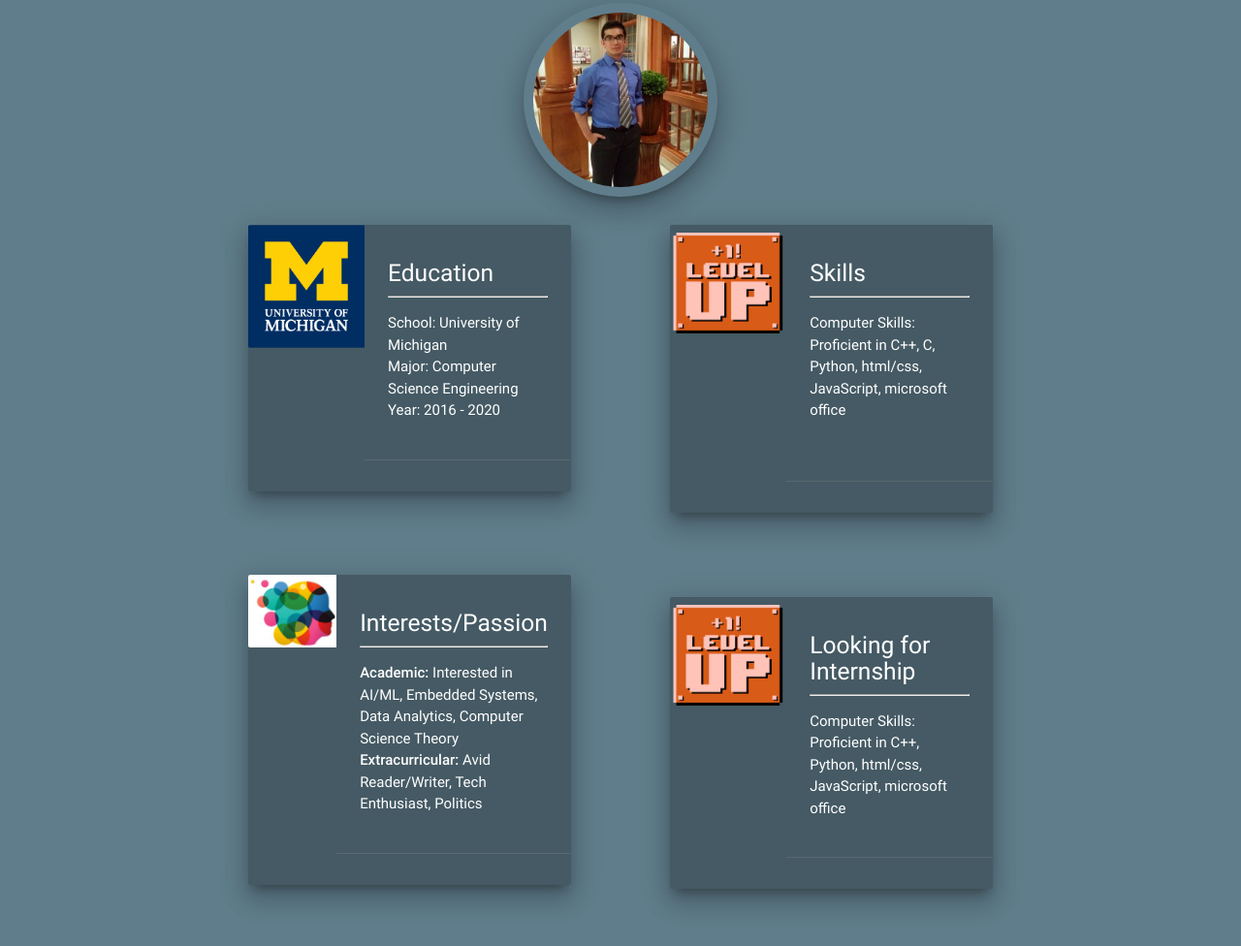
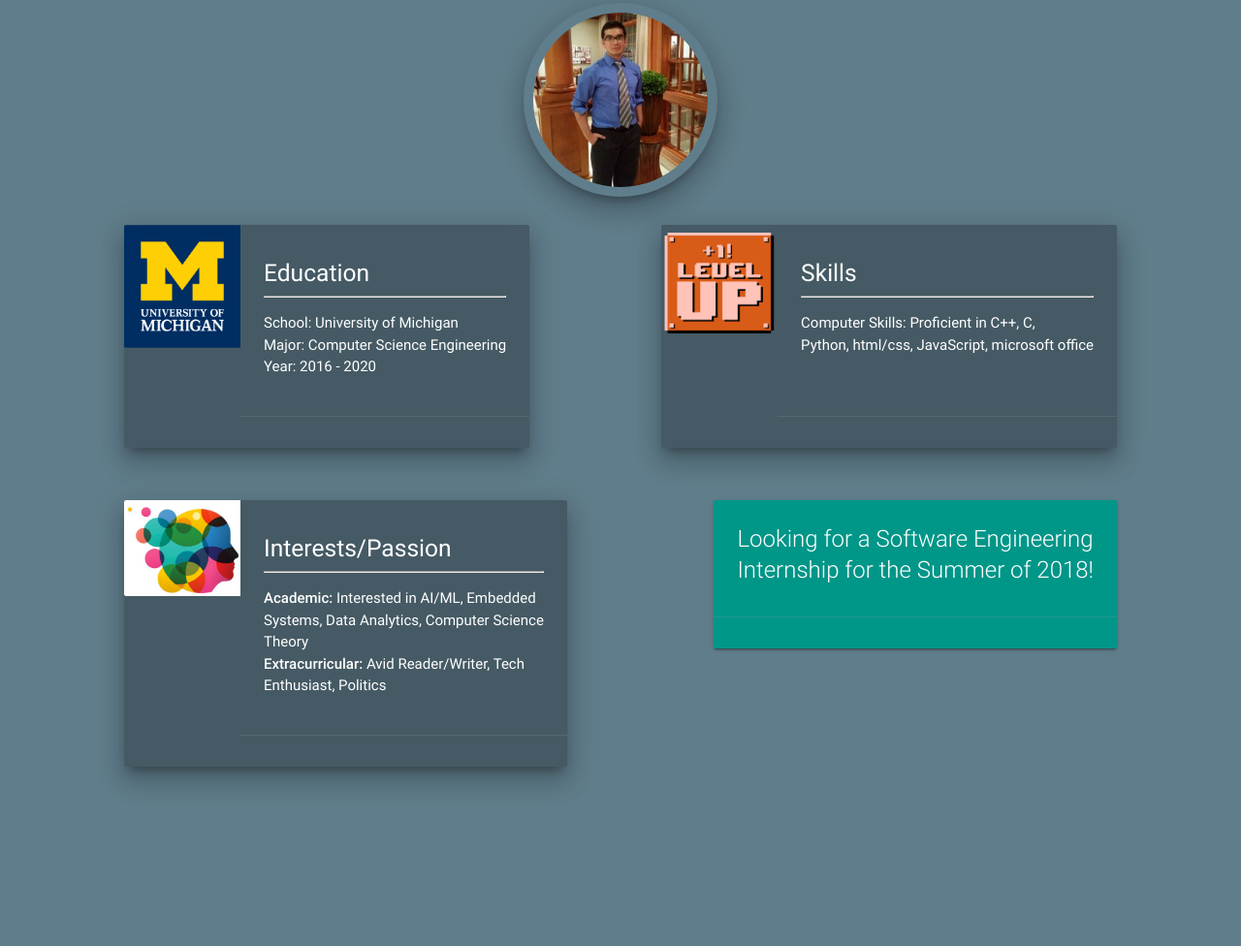
Before and after one commit to AbrarQuazi/AbrarQuazi.github.io, a plain HTML site: page index.html in a window 1280 px wide. Shown: the part 946-1922 px from the top of the page at 97% size. Drawn offline with nearby package versions, Linux system fonts and the light colour scheme.

Commit message:
minor cosmetic changes

```diff
--- a/css/style.css
+++ b/css/style.css
@@ -67,53 +67,45 @@
 	max-height: 150px;
 }
 .education-card {
-	width: 46%;
-	height: 10%;
-	padding-left: 20%;
-	max-width: 46%;
-	min-width: 46%;
+
+	padding-left: 10%;
+
 	float: left;
 	padding-top: 0%;
-	min-height: 10%;
-	max-height: 10%;
+
 }
 .header-edu {
 	color: white;
 }
 .skills-card {
-	width: 46%;
-	height: 10%;
-	padding-right: 20%;
-	max-width: 46%;
-	min-width: 46%;
+
+	padding-right: 10%;
+	padding-left: 10%;
 	padding-top: 0%;
 	float: right;
-	min-height: 10%;
-	max-height: 10%;
+
 }
 .interest-card {
-	width: 46%;
-	height: 10%;
-	padding-left: 20%;
-	max-width: 46%;
-	min-width: 46%;
-	padding-top: 5%;
+
+	padding-left: 10%;
+
+	padding-top: 2.5%;
 	float: left;
-	min-height: 10%;
-	max-height: 10%;
+
 	clear: left;
+
 
 }
 .internship-card {
-	width: 46%;
-	height: 10%;
-	padding-right: 20%;
-	max-width: 46%;
-	min-width: 10%;
-	padding-top: 5%;
+
+	padding-right: 10%;
+	padding-left: 10%;
+	padding-top: 2.5%;
 	float: right;
-	min-height: 10%;
-	max-height: 10%;
+
+}
+.internship-content {
+
 }
 .interest-img {
 
--- a/index.html
+++ b/index.html
@@ -49,7 +49,7 @@
       <p class="pic"><img src="img/profile_pic.jpg" alt="" class=" circle responsive-img z-depth-5 profile " style="width: 200px; height: 200px;">
       </p>
       <p>
-          <div class="col s12 m7 education-card">
+          <div class="col s9 m7 education-card">
               <div class="card horizontal blue-grey darken-2 z-depth-5">
                 <div class="card-image">
                   <img src="img/michigan-logo.png">
@@ -71,7 +71,7 @@
                 </div>
               </div>
         </div>
-              <div class="col s12 m7 skills-card">
+              <div class="col s1 m7 skills-card">
               <div class="card horizontal blue-grey darken-2 z-depth-5">
                 <div class="card-image">
                   <img src="img/skills.png">
@@ -81,7 +81,7 @@
                     <h5 class="header-edu"> Skills </h5>
                     <hr/>
                     <ul class="white-text text-sizing">
-                      <li> Computer Skills: Proficient in C++, C, Python, html/css, JavaScript, microsoft office </li>
+                      <li> Computer Skills: Proficient in C++, C, <br/>Python, html/css, JavaScript, microsoft office </li>
                       <li></li>
                       </ul>
                     <br/>
@@ -113,8 +113,8 @@
                     <h5 class="header-edu"> Interests/Passion </h5>
                     <hr/>
                     <ul class="white-text">
-                      <li> <strong>Academic:</strong> Interested in AI/ML, Embedded Systems, Data Analytics, Computer Science Theory </li>
-                      <li> <strong>Extracurricular: </strong> Avid Reader/Writer, Tech Enthusiast, Politics </li>
+                      <li> <strong>Academic:</strong> Interested in AI/ML, Embedded <br/>Systems, Data Analytics, Computer Science <br/>Theory </li>
+                      <li> <strong>Extracurricular: </strong> Avid Reader/Writer, Tech  <br/>Enthusiast, Politics </li>
                     </ul>
 
                     <p></p>
@@ -125,31 +125,19 @@
               </div>
         </div>
 
+         <div class="row">
+        <div class="internship-card">
+          <div class="card teal">
+            <div class="card-content white-text">
+              <span class="card-title internship-content">Looking for a Software Engineering <br/>Internship for the Summer of 2018! </span>
 
-              <div class="col s12 m7 internship-card">
-              <div class="card horizontal blue-grey darken-2 z-depth-5">
-                <div class="card-image">
-                  <img src="img/skills.png">
-                </div>
-                <div class="card-stacked">
-                  <div class="card-content ">
-                    <h5 class="header-edu"> Looking for Internship </h5>
-                    <hr/>
-                    <ul class="white-text">
-                      <li> Computer Skills: Proficient in C++, Python, html/css, JavaScript, microsoft office </li>
-                      <li></li>
-                      </ul>
+            </div>
+            <div class="card-action">
+            </div>
+          </div>
+        </div>
+      </div>
 
-
-
-                    <p></p>
-                  </div>
-                  <div class="card-action">
-
-                  </div>
-                </div>
-              </div>
-        </div>
         </p>
 
 
```
